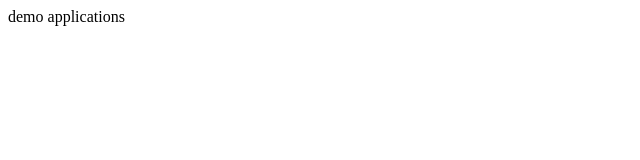
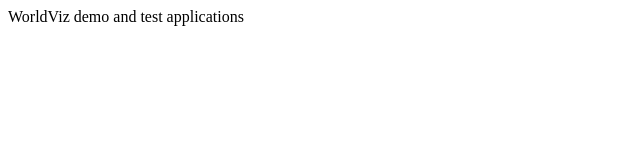
Before and after one commit to 52North/worldviz, a plain HTML site: page src/org/n52/v3d/worldviz/demoapplications/package.html in a window 1280 px wide. Shown: the whole page, without its empty margins (0-640 px from the left). Drawn offline with Linux system fonts and the light colour scheme.

Commit message:
Update package.html

```diff
--- a/src/org/n52/v3d/worldviz/demoapplications/package.html
+++ b/src/org/n52/v3d/worldviz/demoapplications/package.html
@@ -1,3 +1,3 @@
 <body>
-demo applications
+WorldViz demo and test applications
 </body>
```
